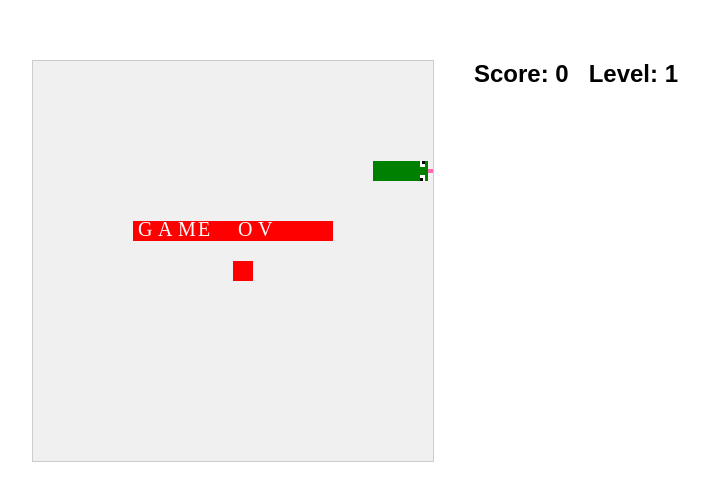
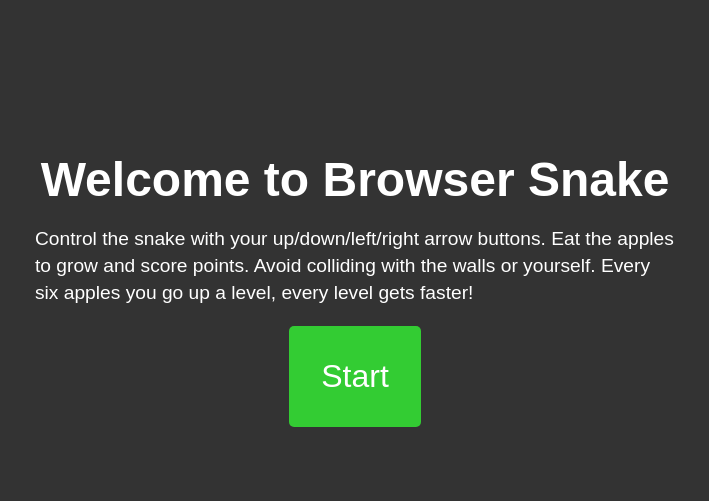
Before and after one commit to mwillerich/browsersnake, a plain HTML site: page snake.html in a window 1280 px wide. Shown: the part 127-628 px from the top of the page, without its empty margins (285-994 px from the left). Drawn offline with Linux system fonts and the light colour scheme.

Commit message:
splashing screens

```diff
--- a/snake.css
+++ b/snake.css
@@ -24,21 +24,37 @@ canvas {
     margin-left: 20px;
 }
 
-#game-over {
-    display: none;
+#splash-screen {
     position: absolute;
     top: 0;
     left: 0;
-    right: 0;
-    bottom: 0;
-    background-color: rgba(0, 0, 0, 0.5);
-    z-index: 1;
+    width: 100%;
+    height: 100%;
+    background-color: #333;
+    display: flex;
+    flex-direction: column;
+    justify-content: center;
+    align-items: center;
 }
 
-#game-over-message {
-    font-size: 48px;
-    font-weight: bold;
+#splash-screen h1 {
     color: white;
-    text-align: center;
-    margin-top: 200px;
+    font-size: 3em;
+    margin-bottom: 0;
 }
+
+#splash-screen p {
+    width: 50%;
+    color: white;
+    font-size: 1.2em;
+    line-height: 1.4;
+}
+
+#start-button {
+    padding: 1em;
+    font-size: 2em;
+    background-color: #3c3;
+    border: none;
+    border-radius: 5px;
+    color: white;
+}
--- a/snake.html
+++ b/snake.html
@@ -5,6 +5,11 @@
     <link rel="stylesheet" href="snake.css" />
   </head>
   <body>
+    <div id="splash-screen">
+      <h1>Welcome to Browser Snake</h1>
+      <p>Control the snake with your up/down/left/right arrow buttons. Eat the apples to grow and score points. Avoid colliding with the walls or yourself. Every six apples you go up a level, every level gets faster!</p>
+      <button id="start-button">Start</button>
+    </div>
     <div class="container">
       <canvas id="canvas" width="400" height="400"></canvas>
       <div id="score"></div>
--- a/snake.js
+++ b/snake.js
@@ -328,5 +328,20 @@ const context = canvas.getContext("2d");
 const snakeHeadImage = new Image();
 snakeHeadImage.src = "img/snakehead.png";
 
-// Initialize the game
-Snake.init();
+const splashScreen = document.getElementById('splash-screen');
+const startButton = document.getElementById('start-button');
+
+// hide the canvas initially
+canvas.style.display = 'none';
+
+// add a click event listener to the start button
+startButton.addEventListener('click', startGame);
+
+function startGame() {
+  // show the canvas and hide the splash screen
+  canvas.style.display = 'block';
+  splashScreen.style.display = 'none';
+
+  // Initialize the game
+  Snake.init();
+}
```
